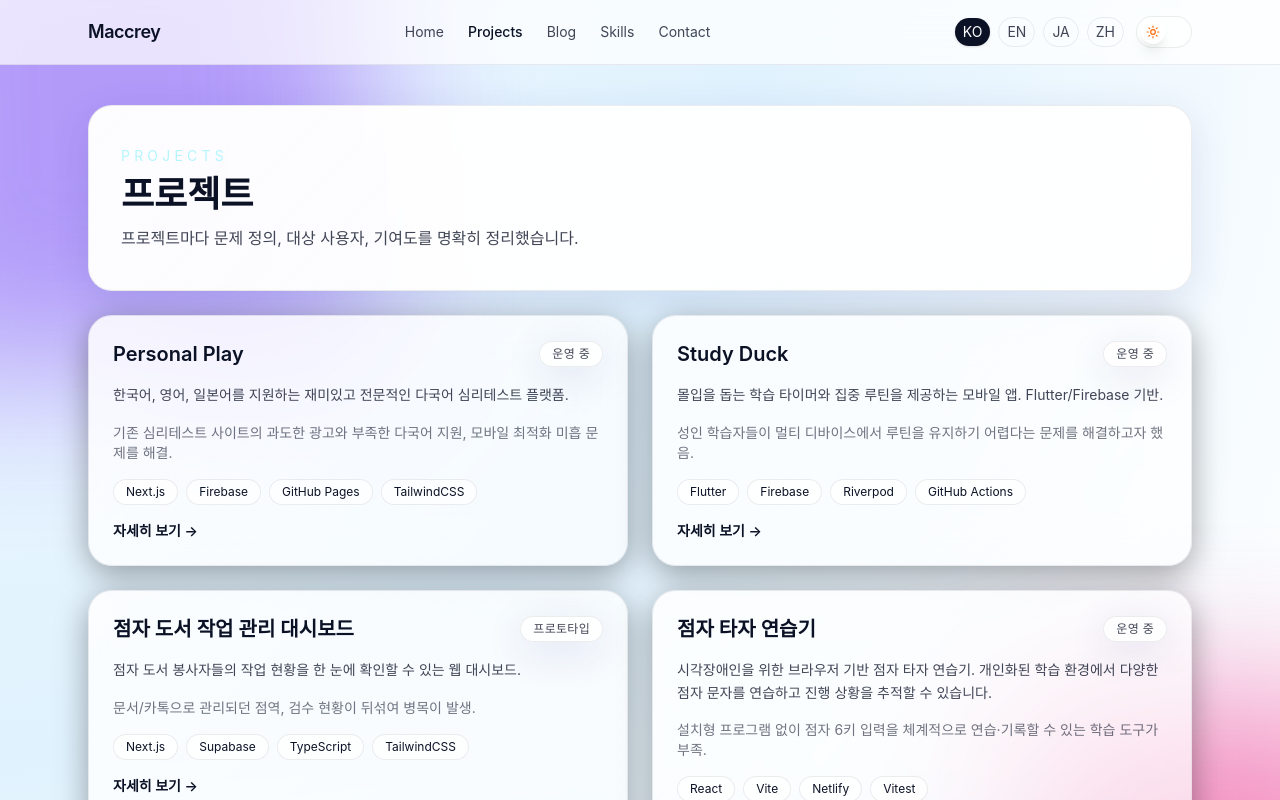
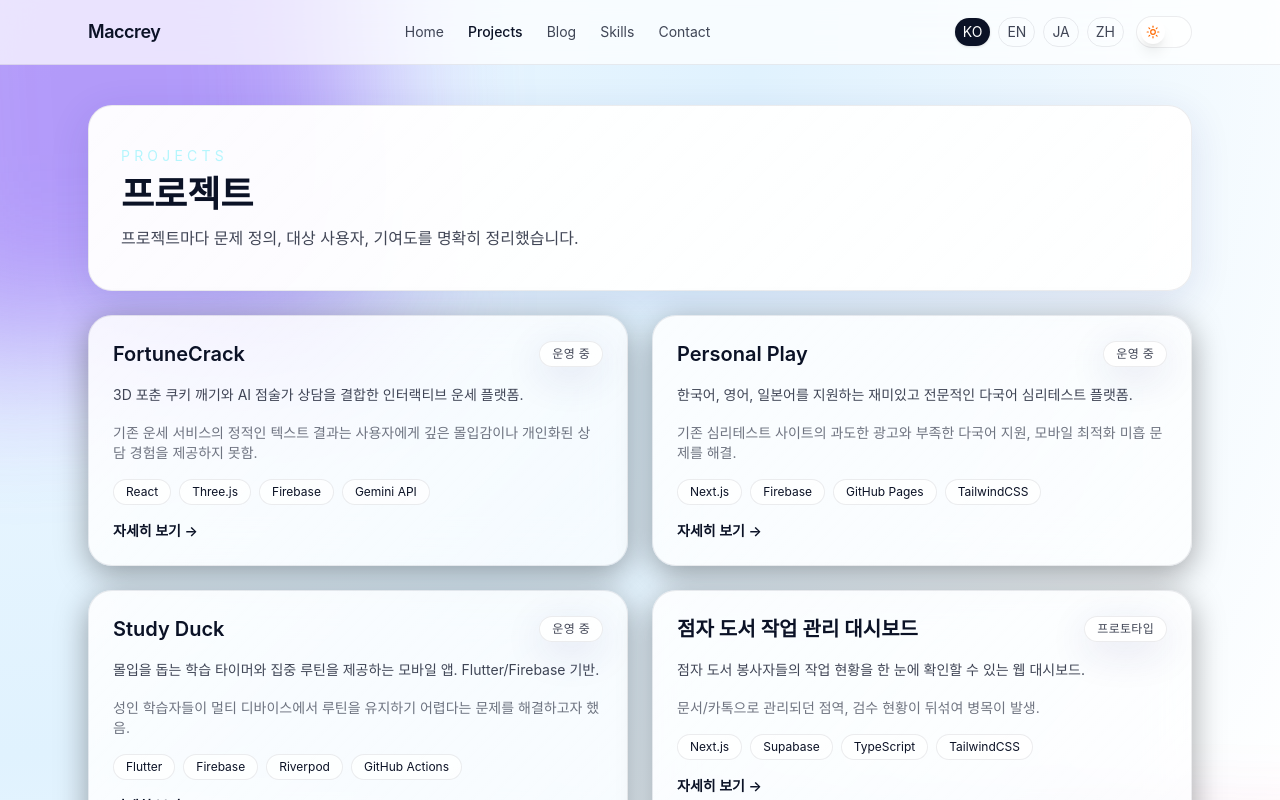
Before and after one commit to Maccrey/portfolio, a Next.js app in the folder web-portfolio/: page /projects in a window 1280 px wide. Shown: the top 800 px of the page. Built offline with nearby package versions, Linux system fonts and the light colour scheme; no server answers.

Commit message:
feat: FortuneCrack 프로젝트 추가

```diff
--- a/web-portfolio/src/data/projects.ts
+++ b/web-portfolio/src/data/projects.ts
@@ -27,6 +27,70 @@ export type Project = {
 const defaultLocale: Locale = "ko";
 
 export const projects: Project[] = [
+  {
+    slug: "crack-fortune",
+    stack: ["React", "Three.js", "Firebase", "Gemini API"],
+    timeline: "2025.12",
+    status: "live",
+    links: [
+      { label: "GitHub", href: "https://github.com/Maccrey/CrackFortune" },
+      { label: "Demo", href: "https://www.crackfortune.maccrey.com/" },
+    ],
+    translations: {
+      ko: {
+        name: "FortuneCrack",
+        summary: "3D 포춘 쿠키 깨기와 AI 점술가 상담을 결합한 인터랙티브 운세 플랫폼.",
+        problem: "기존 운세 서비스의 정적인 텍스트 결과는 사용자에게 깊은 몰입감이나 개인화된 상담 경험을 제공하지 못함.",
+        audience: "매일의 운세를 재미있게 확인하고, 고민을 가볍게 상담하고 싶은 Gen Z 사용자",
+        contribution: "React Three Fiber로 3D 쿠키 인터랙션 구현, Gemini API 기반 페르소나 챗봇 설계, 게스트-로그인 데이터 동기화 개발.",
+        impact: "3D 애니메이션과 대화형 AI로 기존 텍스트 운세 대비 몰입도 높은 사용자 경험 제공.",
+        highlights: [
+          "물리기반 3D 포춘 쿠키 깨기 인터랙션 (R3F)",
+          "Gemini Pro 기반의 '신비로운 점술가' 페르소나 챗봇",
+          "게스트 모드에서 로그인 전환 시 데이터 자동 마이그레이션",
+        ],
+      },
+      en: {
+        name: "FortuneCrack",
+        summary: "An interactive fortune-telling platform combining 3D fortune cookie breaking with AI-powered counseling.",
+        problem: "Traditional fortune services offer static text that lacks immersion and personalized guidance.",
+        audience: "Gen Z users seeking fun daily insights and lighthearted counseling",
+        contribution: "Implemented 3D interactions using React Three Fiber, designed Gemini API-based persona chatbots, and built guest-to-login data sync.",
+        impact: "Delivers a highly immersive experience with 3D animation and conversational AI, surpassing static text formats.",
+        highlights: [
+          "Physics-based 3D fortune cookie interaction (R3F)",
+          "Mystic Fortune Teller persona chatbot powered by Gemini Pro",
+          "Automatic data migration from guest mode to authenticated account",
+        ],
+      },
+      ja: {
+        name: "FortuneCrack",
+        summary: "3DフォーチュンクッキーとAI占い師への相談を組み合わせたインタラクティブな運勢プラットフォーム。",
+        problem: "既存の運勢サービスは静的なテキストのみで、没入感や個人的な相談体験が不足していた。",
+        audience: "毎日の運勢を楽しみ、軽い悩みを相談したいGen Z世代",
+        contribution: "React Three Fiberによる3Dクッキー演出の実装、Gemini APIを用いたペルソナチャットボットの設計、ゲストからログインへのデータ同期開発。",
+        impact: "3Dアニメーションと対話型AIにより、従来のテキスト運勢と比較して高い没入感を提供。",
+        highlights: [
+          "物理ベースの3Dフォーチュンクッキー割り（R3F）",
+          "Gemini Proを活用した「神秘的な占い師」ペルソナチャット",
+          "ゲストモードからログインへのシームレスなデータ移行",
+        ],
+      },
+      zh: {
+        name: "FortuneCrack",
+        summary: "結合 3D 幸運餅乾與 AI 占卜師諮詢的互動式運勢平台。",
+        problem: "傳統運勢服務僅提供靜態文字，缺乏沉浸感與個人化的諮詢體驗。",
+        audience: "尋求每日運勢樂趣與輕量諮詢的 Gen Z 用戶",
+        contribution: "使用 React Three Fiber 實作 3D 餅乾互動，設計基於 Gemini API 的角色聊天機器人，並開發訪客至登入的資料同步。",
+        impact: "透過 3D 動畫與對話式 AI，提供超越傳統靜態文字的高度沉浸體驗。",
+        highlights: [
+          "基於物理的 3D 幸運餅乾互動 (R3F)",
+          "由 Gemini Pro 驅動的「神秘占卜師」角色聊天",
+          "支援訪客模式自動同步資料至登入帳號",
+        ],
+      },
+    },
+  },
   {
     slug: "personal-play",
     stack: ["Next.js", "Firebase", "GitHub Pages", "TailwindCSS"],
```
